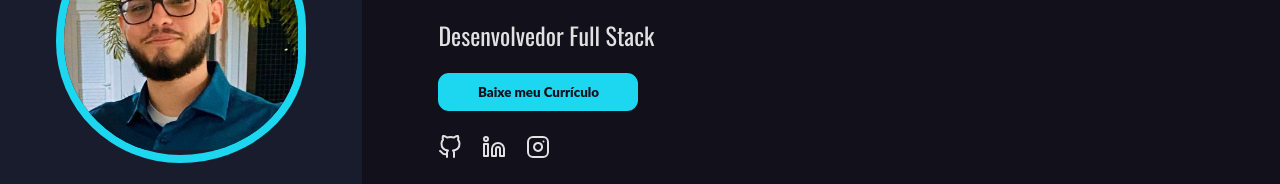
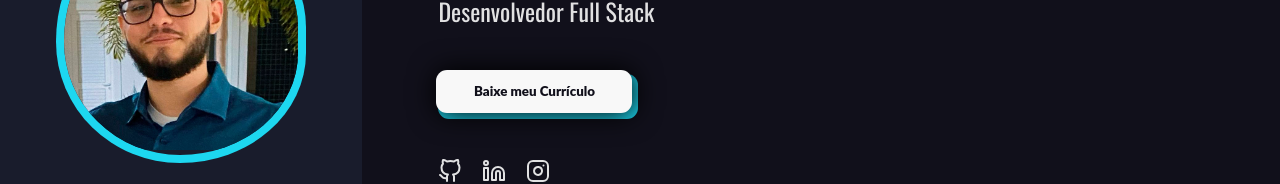
Before and after one commit to GuilhermeAugustodSD/portifolio, a Next.js app: page / in a window 1280 px wide. Shown: the part 361-545 px from the top of the page. Built offline with nearby package versions, Linux system fonts and the light colour scheme; no server answers.

Commit message:
feat/ colocando analytics e botão

```diff
--- a/pages/index.js
+++ b/pages/index.js
@@ -12,6 +12,7 @@ import Experience from '../components/Home/Experience/Experience'
 import Skills from '../components/Home/Skills/Skills'
 import Projects from '../components/Home/Projects/Projects'
 import Canvas from '../components/Home/Canvas/Canvas'
+import Analytics from '../components/Analytics/Analytics'
 
 export default function Home() {
 
@@ -68,6 +69,7 @@ export default function Home() {
         <meta property="og:image:width" content="1200" />
         <meta property="og:image:height" content="630" />
         <meta property="og:type" content="website" />
+        <Analytics id="1" trakingID="G-EZ5X0QJCE0" />
       </Head>
 
       <header className={styles.header}>
@@ -102,7 +104,7 @@ export default function Home() {
             {(language == 'BR') && (
               <h2>Desenvolvedor<span> Full Stack </span></h2>
             )}
-
+            <div className={styles.containerButton}>
               <button>
                 {(language == 'US') && (
                   <a href="/pdf/english-cv.pdf" target="blanc">Download my CV</a>
@@ -113,6 +115,7 @@ export default function Home() {
                 )}
 
               </button>
+            </div>
             {/* I am a WordPress Developer at heart and create features that are best suited for the job at hand. */}
             <ul className={styles.social}>
               <li><a href="https://github.com/guilhermeaugustodsd/" title="Github"><GitHub size={24} /></a></li>
--- a/styles/Home.module.scss
+++ b/styles/Home.module.scss
@@ -218,8 +218,6 @@
             @media (max-width: $screen-sm) {
               height: 50px;
             }
-
-
           }
 
           @keyframes pisca {
@@ -229,7 +227,6 @@
             100% {
               opacity: 1;
             }
-
           }
 
           @media(max-width: $screen-sm){
@@ -238,7 +235,7 @@
           }
         }
 
-        h2{
+        h2 {
           font-weight: 400;
           margin: 0 0 8px 12px;
           padding: 0;
@@ -252,31 +249,104 @@
             margin: 0 0 8px 0;
           }
         }
+        // .containerButton {
 
-        button {
-          transition: 900ms;
-          cursor: pointer;
+        //   max-width: 200px;
+        //   max-height: 45px;
+        //   width: 100%;
+        //   height: 45px;
+        //   background-color: $purpe-100;
+        //   border-radius: 11px 14px 11px 17px;
+
+        //   position: relative;
+
+
+        //   button {
+        //     // background-color: $purpe-100;
+        //     position: absolute;
+        //     top: 0;
+        //     left: 0;
+
+        //     border: none;
+        //     box-shadow: 1px 1px 2px 2px #0000002f;
+        //     max-width: inherit;
+        //     max-height: inherit;
+        //     height: 90%;
+        //     width: 96%;
+
+        //     transition: 200ms;
+        //     cursor: pointer;
+        //     background-color: rgba(255,255,255,0.8);
+        //     border-radius: 11px;
+        //     padding: 10px;
+        //     // margin: 0 0 8px 12px;
+
+        //     &:hover {
+        //       width: 100%;
+        //       height: 100%;
+        //       // transition: 500ms;
+        //     }
+
+        //     a {
+        //       font-family: $font-2;
+        //       font-weight: bold;
+        //       color: $bg;
+        //       font-weight: 900;
+
+        //     }
+
+
+        //   }
+        // }
+
+        .containerButton {
+          margin-left: 12px;
+          max-width: 200px;
+          max-height: 45px;
+          width: 100%;
+          height: 45px;
           background-color: $purpe-100;
-          border: 1px solid transparent;
+          // background-color: #26293a;
+
           border-radius: 11px;
-          padding: 10px;
-          margin: 0 0 8px 12px;
-          width: 200px;
+          position: relative;
 
-          a {
-            font-family: $font-2;
-            font-weight: bold;
-            color: $bg;
-            font-weight: 900;
-          }
 
-          &:hover {
-            transition: .3ms;
-            border: 1px solid $purpe-100;
-            background-color: #11101b;
+          button {
+            position: absolute;
+            top: -4px;
+            left: -2px;
+
+            border: none;
+            box-shadow: 1px 1px 27px 2px #000;
+            max-width: inherit;
+            max-height: inherit;
+            height: 96%;
+            width: 98%;
+
+            transition: 300ms;
+            cursor: pointer;
+            // background-color: $purpe-100;
+
+            background-color: rgb(248, 248, 248);
+            border-radius: 11px;
+            padding: 10px;
+            // margin: 0 0 8px 12px;
+
+            &:hover {
+              width: 100%;
+              height: 100%;
+              top: 0;
+              left: 0;
+              // transition: 500ms;
+            }
 
             a {
-              color: #FFF;
+              font-family: $font-2;
+              font-weight: bold;
+              color: $bg;
+              font-weight: 900;
+
             }
           }
         }
@@ -313,7 +383,7 @@
           }
         }
 
-        ul{
+        ul {
           display: flex;
           margin: 0;
           padding: 0;
```
Lines whose indentation alone changed are shown as unchanged.
